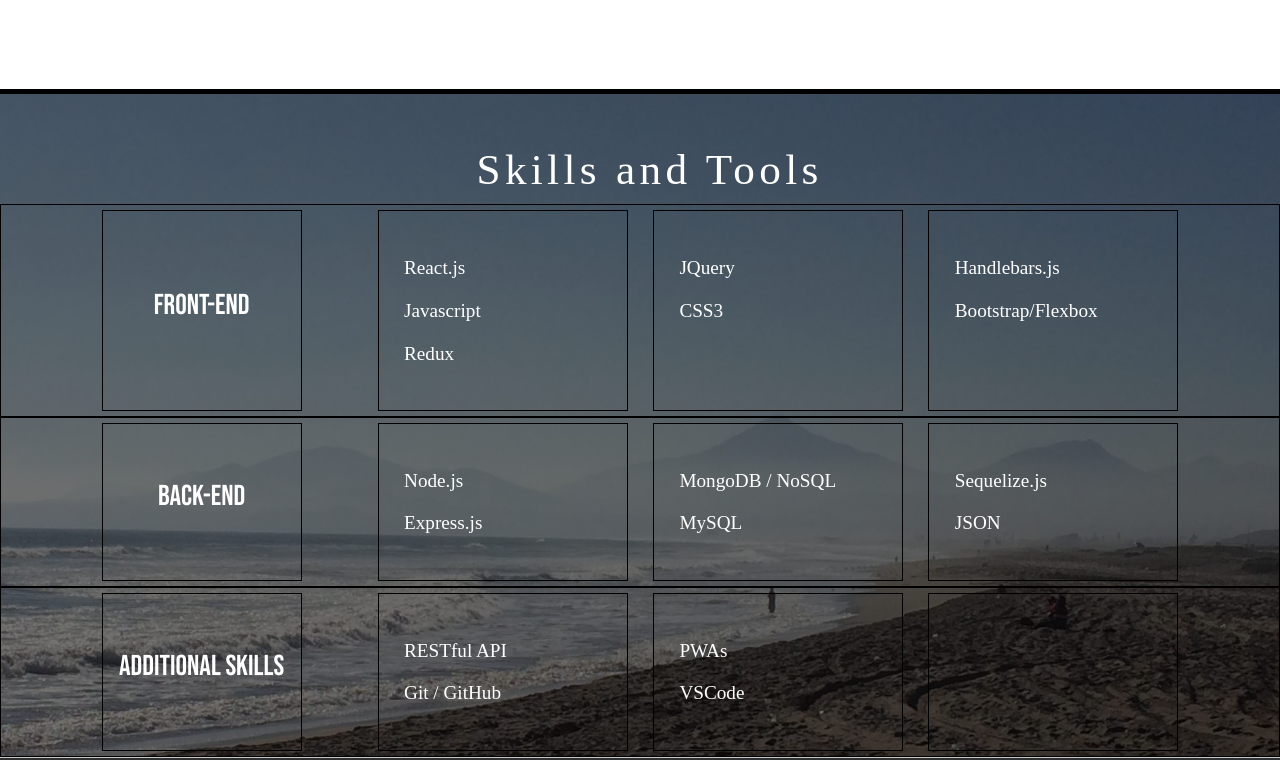
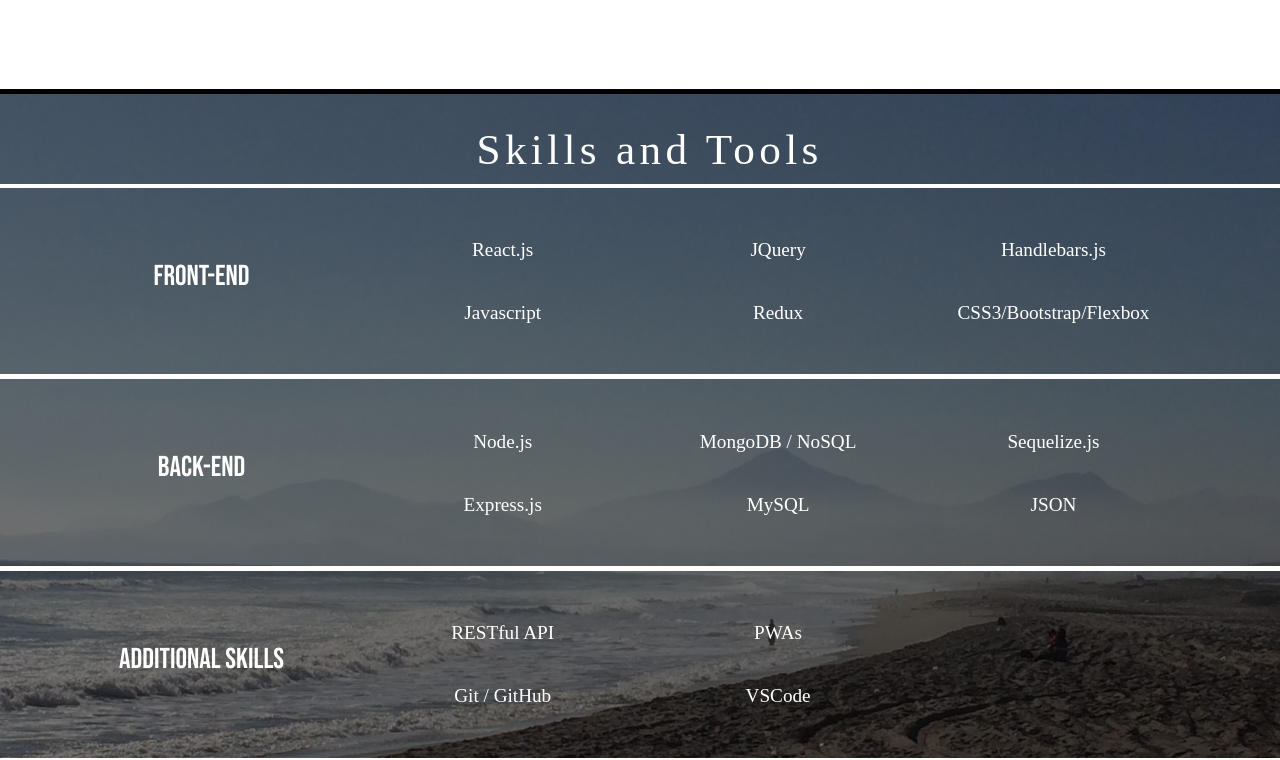
Before and after one commit to kevin-salamon/React-Portfolio, a React (Create React App) app: page / in a window 1280 px wide. Shown: the part 1448-2208 px from the top of the page. Built offline with nearby package versions, Linux system fonts and the light colour scheme; a web font is replaced by a local one.

Commit message:
styled skills section. made skills section into component

```diff
--- a/src/App.js
+++ b/src/App.js
@@ -1,6 +1,7 @@
 import React from 'react';
 import './style.css';
 import Footer from "./components/Footer";
+import Skills from "./components/Skills";
 
 function App() {
   return (
@@ -38,61 +39,8 @@
         </div>
       </div>
     </div>
-    <div className="skills-container">
-      <div className="skill-area-title">
-        <h1>Skills and Tools</h1>
-      </div>
-      <div className="skills-section-flex">
-        <div className="skill-box-title">
-          <h1>Front-end</h1>
-        </div>
-        <div className="skill-box">
-          <h1>React.js</h1>
-          <h1>Javascript</h1>
-          <h1>Redux</h1>
-        </div>
-        <div className="skill-box">
-          <h1>JQuery</h1>
-          <h1>CSS3</h1>
-        </div>
-        <div className="skill-box">
-          <h1>Handlebars.js</h1>
-          <h1>Bootstrap/Flexbox</h1>
-        </div>
-      </div>
-      <div className="skills-section-flex">
-        <div className="skill-box-title">
-          <h1>Back-end</h1>
-        </div>
-        <div className="skill-box">
-          <h1>Node.js</h1>
-          <h1>Express.js</h1>
-        </div>
-        <div className="skill-box">
-          <h1>MongoDB / NoSQL</h1>
-          <h1>MySQL</h1>
-        </div>
-        <div className="skill-box">
-          <h1>Sequelize.js</h1>
-          <h1>JSON</h1>
-        </div>
-      </div>
-      <div className="skills-section-flex">
-        <div className="skill-box-title">
-          <h1 className="text-center">Additional Skills</h1>
-        </div>
-        <div className="skill-box">
-          <h1>RESTful API</h1>
-          <h1>Git / GitHub</h1>
-        </div>
-        <div className="skill-box">
-          <h1>PWAs</h1>
-          <h1>VSCode</h1>
-        </div>
-        <div className="skill-box"></div>
-      </div>
-    </div>
-  <Footer />
+    <Skills/>
+    <Footer />
   </>
   );
 }
--- /dev/null
+++ b/src/components/Skills.js
@@ -0,0 +1,63 @@
+import React from 'react';
+import '../style.css';
+
+function Skills() {
+
+    return (
+        <div className="skills-container">
+            <div className="skill-area-title">
+                <h1>Skills and Tools</h1>
+            </div>
+            <div className="skills-section-flex" style={{borderTop: "4px solid white"}}>
+                <div className="skill-box-title">
+                    <h1>Front-end</h1>
+                </div>
+                <div className="skill-box">
+                    <h1>React.js</h1>
+                    <h1>Javascript</h1>
+                </div>
+                <div className="skill-box">
+                    <h1>JQuery</h1>
+                    <h1>Redux</h1>
+                </div>
+                <div className="skill-box">
+                    <h1>Handlebars.js</h1>
+                    <h1>CSS3/Bootstrap/Flexbox</h1>
+                </div>
+            </div>
+            <div className="skills-section-flex">
+                <div className="skill-box-title">
+                    <h1>Back-end</h1>
+                </div>
+                <div className="skill-box">
+                    <h1>Node.js</h1>
+                    <h1>Express.js</h1>
+                </div>
+                <div className="skill-box">
+                    <h1>MongoDB / NoSQL</h1>
+                    <h1>MySQL</h1>
+                </div>
+                <div className="skill-box">
+                    <h1>Sequelize.js</h1>
+                    <h1>JSON</h1>
+                </div>
+                </div>
+            <div className="skills-section-flex" style={{borderBottom: "4px solid white"}}>
+                <div className="skill-box-title">
+                    <h1 className="text-center">Additional Skills</h1>
+                </div>
+                <div className="skill-box">
+                    <h1>RESTful API</h1>
+                    <h1>Git / GitHub</h1>
+                </div>
+                <div className="skill-box">
+                    <h1>PWAs</h1>
+                    <h1>VSCode</h1>
+                </div>
+                <div className="skill-box empty-box"></div>
+            </div>
+        </div>
+    );
+  };
+
+  export default Skills;
--- a/src/style.css
+++ b/src/style.css
@@ -237,12 +237,13 @@
 
 .skills-container {
     width: 100%;
-    padding-top: 50px;
+    padding-top: 30px;
+    padding-bottom: 60px;
     border-top: 5px solid black;
     background: linear-gradient(
         rgba(0, 0, 0, 0.55),
         rgba(0, 0, 0, 0.55)
-      ), url("assets/images/mountains2.jpg") no-repeat center center fixed;
+      ), url("assets/images/mountains2.jpg") center;
     -webkit-background-size: cover;
     -moz-background-size: cover;
     -o-background-size: cover;
@@ -270,12 +271,12 @@
     flex-direction: row;
     flex-wrap: wrap;
     justify-content: center;
-    border: 1px solid black;
+    border-top: 3px solid white;
+    border-bottom: 2px solid white;
     padding: 5px;
 }
 
 .skill-box-title {
-    border: 1px solid black;
     width: 200px;
     display: flex;
     align-items: center;
@@ -292,10 +293,14 @@
     width: 250px;
     margin-left: 2%;
     padding: 2%;
-    border: 1px solid black;
+    display: flex;
+    flex-direction: column;
+    justify-content: center;
 }
 
 .skill-box h1 {
+    margin-left: auto;
+    margin-right: auto;
     font-size: 1.2em;
     margin-top: 10%;
     margin-bottom: 10%;
@@ -330,7 +335,11 @@
 
   }
 
-  @media screen and (max-width: 425px) {
+@media screen and (max-width: 425px) {
+    .skills-section-flex {
+        border: 1px solid white;
+    }
+
     .header-button {
         width: 300px;
         margin-top: 1%;
@@ -339,6 +348,17 @@
 
     .header-custom {
         padding-bottom: 2%;
+    }
+}
+
+@media screen and (max-width: 1065px) {
+    .skill-box-title {
+        margin: 0%;
+    }
+
+    .skill-box {
+        margin: 0%;
+        margin-left: 0%;
     }
 }
 
```
